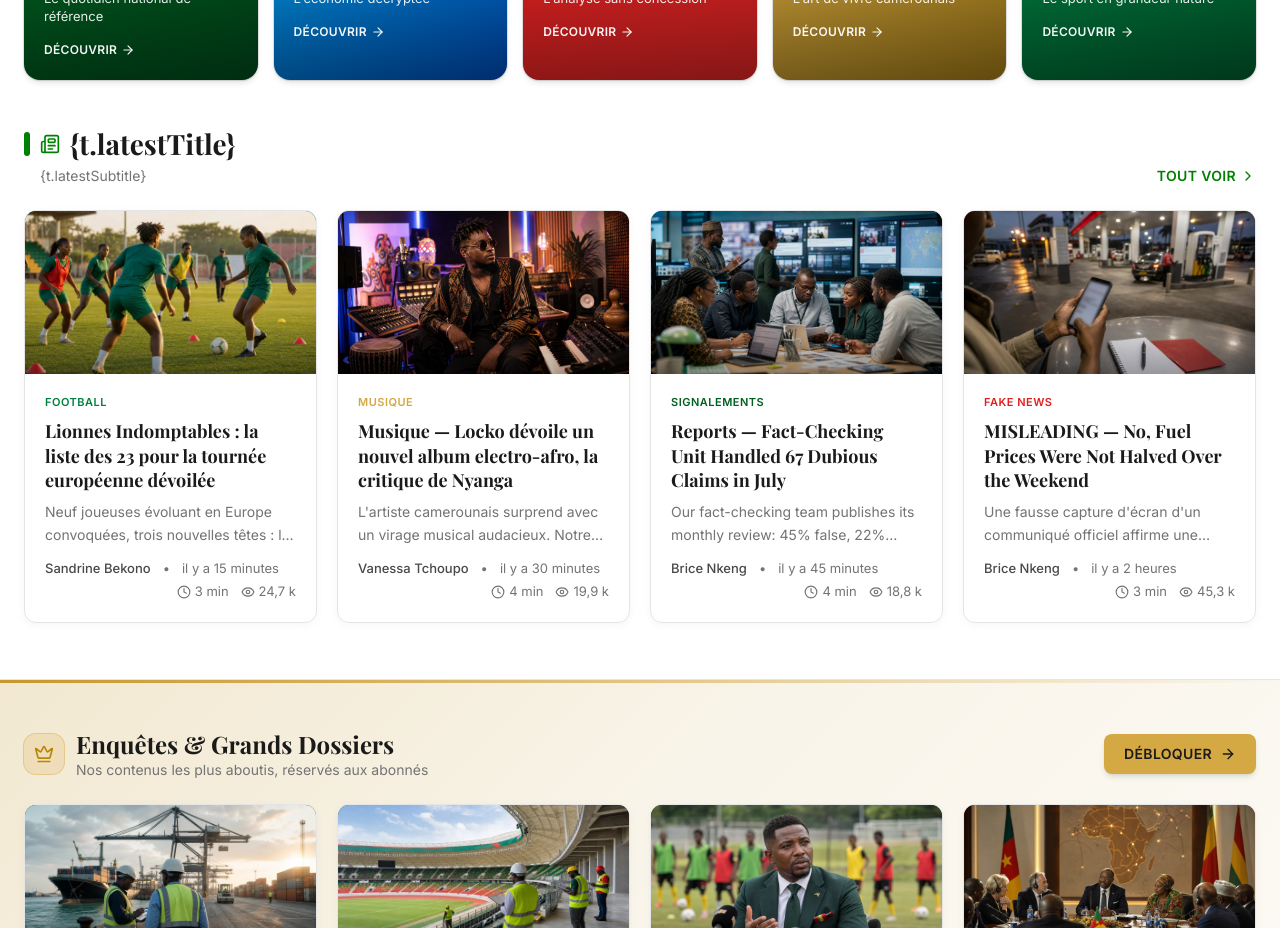
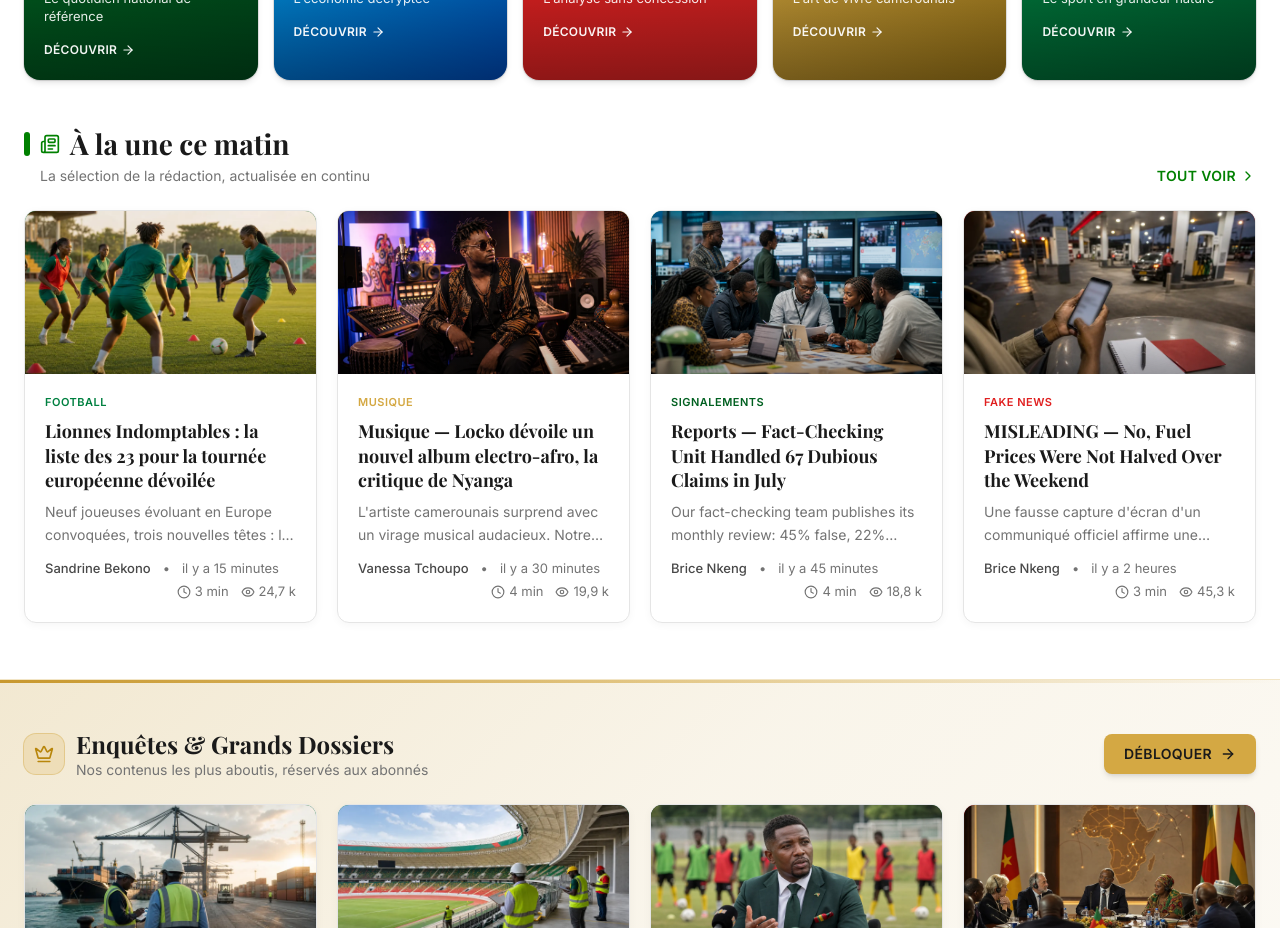
Before and after one commit to theophile67446/Sopecam-Media, a React (Vite) app: page / in a window 1280 px wide. Shown: the part 1800-2728 px from the top of the page. Built offline with nearby package versions, Linux system fonts and the light colour scheme; a web font is replaced by a local one.

Commit message:
Fix JSX expression literals in SectionHeading

```diff
--- a/src/pages/Home.tsx
+++ b/src/pages/Home.tsx
@@ -185,8 +185,8 @@ export default function Home() {
         {/* ─── Dernières actualités ────────────────────────── */}
         <section className="mt-12" aria-label="Dernières actualités">
           <SectionHeading
-            title="{t.latestTitle}"
-            subtitle="{t.latestSubtitle}"
+            title={t.latestTitle}
+            subtitle={t.latestSubtitle}
             linkTo="/actus"
             color="#008000"
             icon={<Newspaper className="h-5 w-5 text-sopecam-green dark:text-sopecam-green-light" />}
```
